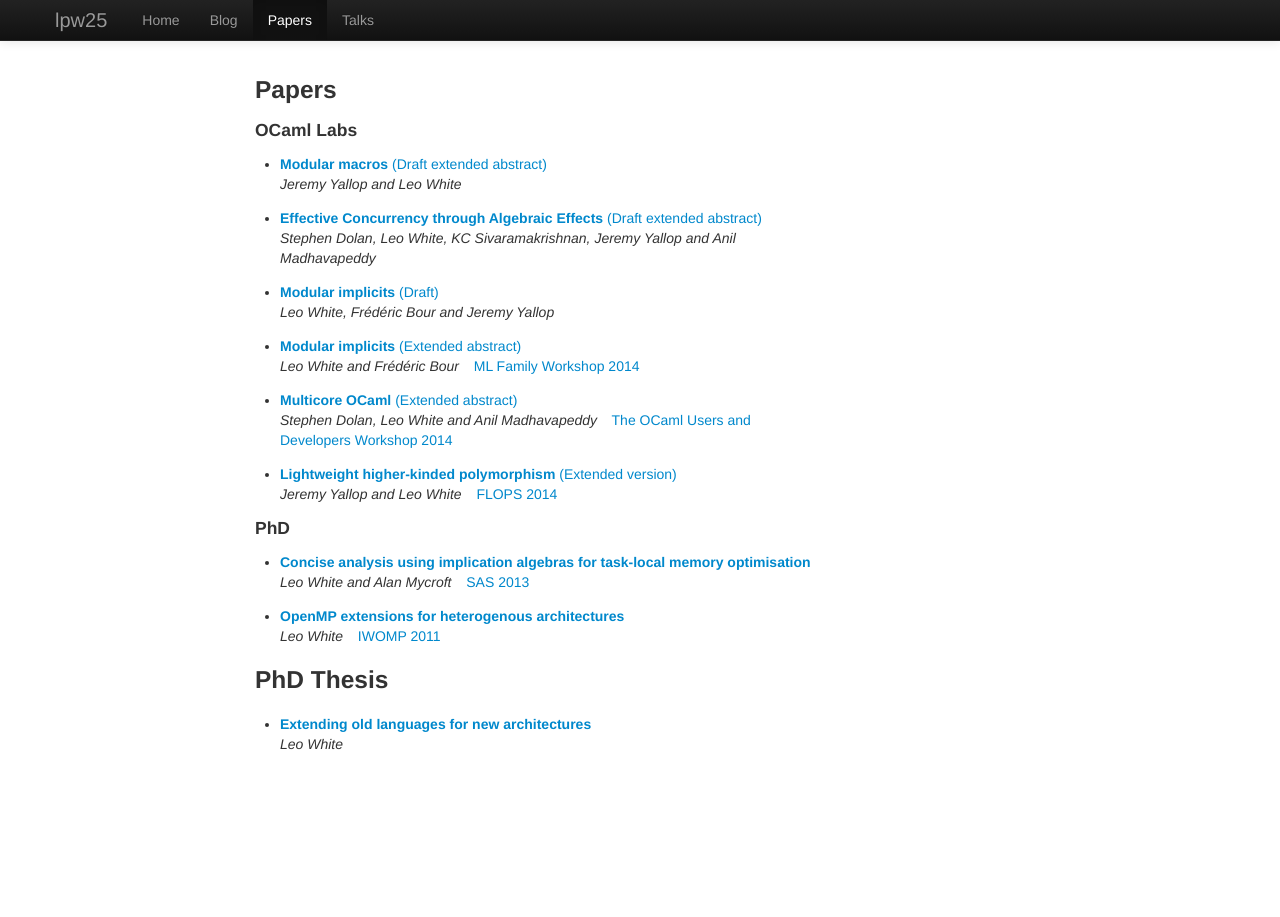
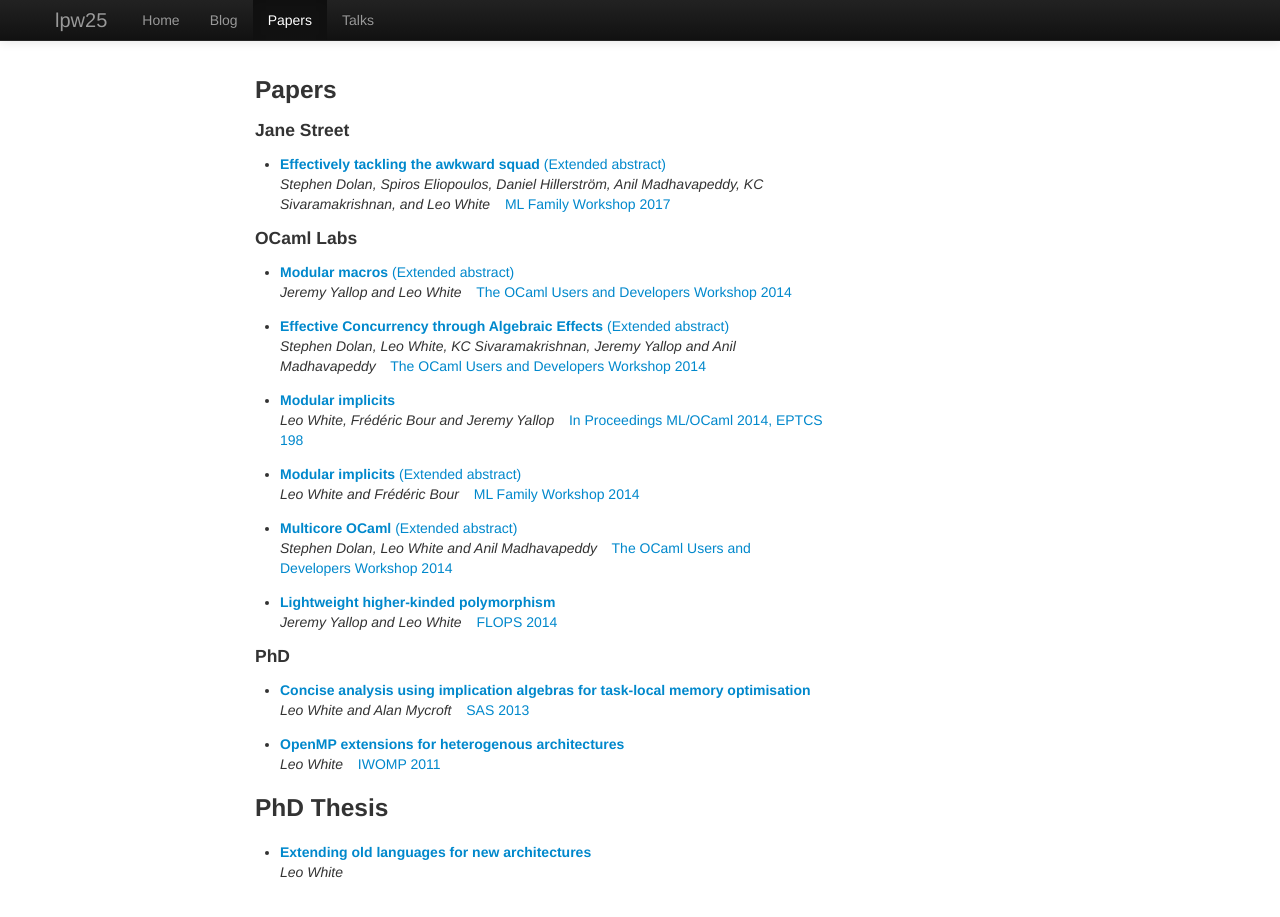
Before and after one commit to lpw25/lpw25.github.com, a Jekyll site: the page built from papers.html, in a window 1280 px wide and 936 px high. Shown: the top 917 px of the window. Built offline with Jekyll 4.4.1, drawn with Linux system fonts in a browser that asks for light colours.

Commit message:
Update things

```diff
--- a/papers.html
+++ b/papers.html
@@ -7,32 +7,43 @@ feeds: false
 <div class="row">
   <div class="span6 offset2">
     <h3> Papers </h3>
+    <h4> Jane Street </h4>
+    <ul>
+      <li style="margin: 1em 0">
+        <a href="/papers/ocaml2015-abs1.pdf"><b>Effectively tackling the awkward squad</b> (Extended abstract)</a><br>
+        <i>Stephen Dolan, Spiros Eliopoulos, Daniel Hillerström, Anil Madhavapeddy, KC Sivaramakrishnan, and Leo White</i> &ensp;
+        <a href="http://www.mlworkshop.org/ml2017">ML Family Workshop 2017</a>
+      </li>
+    </ul>
     <h4> OCaml Labs </h4>
     <ul>
       <li style="margin: 1em 0">
-        <a href="/ocaml2015-abs1.pdf"><b>Modular macros</b> (Draft extended abstract)</a><br>
+        <a href="/papers/ocaml2015-abs1.pdf"><b>Modular macros</b> (Extended abstract)</a><br>
         <i>Jeremy Yallop and Leo White</i> &ensp;
+        <a href="http://ocaml.org/meetings/ocaml/2015/">The OCaml Users and Developers Workshop 2014</a>
       </li>
       <li style="margin: 1em 0">
-        <a href="/ocaml2015-abs2.pdf"><b>Effective Concurrency through Algebraic Effects</b> (Draft extended abstract)</a><br>
+        <a href="/papers/ocaml2015-abs2.pdf"><b>Effective Concurrency through Algebraic Effects</b> (Extended abstract)</a><br>
         <i>Stephen Dolan, Leo White, KC Sivaramakrishnan, Jeremy Yallop and Anil Madhavapeddy</i> &ensp;
+        <a href="http://ocaml.org/meetings/ocaml/2015/">The OCaml Users and Developers Workshop 2014</a>
       </li>
       <li style="margin: 1em 0">
-        <a href="/ml2014.pdf"><b>Modular implicits</b> (Draft)</a><br>
+        <a href="/papers/ml2014.pdf"><b>Modular implicits</b></a><br>
         <i>Leo White, Frédéric Bour and Jeremy Yallop</i> &ensp;
+        <a href="https://arxiv.org/html/1512.01438 ">In Proceedings ML/OCaml 2014, EPTCS 198</a>
       </li>
       <li style="margin: 1em 0">
-        <a href="/ml2014-abs.pdf"><b>Modular implicits</b> (Extended abstract)</a><br>
+        <a href="/papers/ml2014-abs.pdf"><b>Modular implicits</b> (Extended abstract)</a><br>
         <i>Leo White and Frédéric Bour</i> &ensp;
         <a href="http://okmij.org/ftp/ML/ML14.html">ML Family Workshop 2014</a>
       </li>
       <li style="margin: 1em 0">
-        <a href="/ocaml2014-abs.pdf"><b>Multicore OCaml</b> (Extended abstract)</a><br>
+        <a href="/papers/ocaml2014-abs.pdf"><b>Multicore OCaml</b> (Extended abstract)</a><br>
         <i>Stephen Dolan, Leo White and Anil Madhavapeddy</i> &ensp;
         <a href="http://ocaml.org/meetings/ocaml/2014/">The OCaml Users and Developers Workshop 2014</a>
       </li>
       <li style="margin: 1em 0">
-        <a href="/flops2014.pdf"><b>Lightweight higher-kinded polymorphism</b> (Extended version)</a><br>
+        <a href="/papers/flops2014.pdf"><b>Lightweight higher-kinded polymorphism</b></a><br>
         <i>Jeremy Yallop and Leo White</i> &ensp;
         <a href="http://www.jaist.ac.jp/flops2014/">FLOPS 2014</a>
       </li>
@@ -40,12 +51,12 @@ feeds: false
     <h4> PhD </h4>
     <ul>
       <li style="margin: 1em 0">
-        <a href="/sas2013.pdf"><b>Concise analysis using implication algebras for task-local memory optimisation</b></a><br>
+        <a href="/papers/sas2013.pdf"><b>Concise analysis using implication algebras for task-local memory optimisation</b></a><br>
         <i>Leo White and Alan Mycroft</i> &ensp;
         <a href="http://research.microsoft.com/en-us/events/sas2013/">SAS 2013</a>
       </li>
       <li style="margin: 1em 0">
-        <a href="/iwomp2011.pdf"><b>OpenMP extensions for heterogenous architectures</b></a><br>
+        <a href="/papers/iwomp2011.pdf"><b>OpenMP extensions for heterogenous architectures</b></a><br>
         <i>Leo White</i> &ensp;
         <a href="http://www.ncsa.illinois.edu/Conferences/IWOMP11/">IWOMP 2011</a>
       </li>
@@ -53,7 +64,7 @@ feeds: false
     <h3> PhD Thesis </h3>
     <ul>
       <li style="margin: 1em 0">
-        <a href="/thesis.pdf"><b>Extending old languages for new architectures</b></a><br>
+        <a href="/papers/thesis.pdf"><b>Extending old languages for new architectures</b></a><br>
         <i>Leo White</i> &ensp;
       </li>
     </ul>
```
Also changed, not shown: 19 other files.
